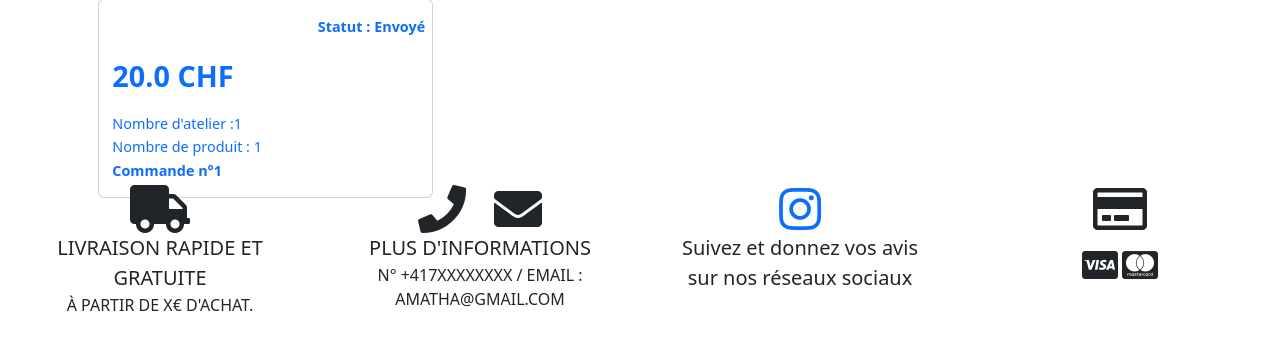
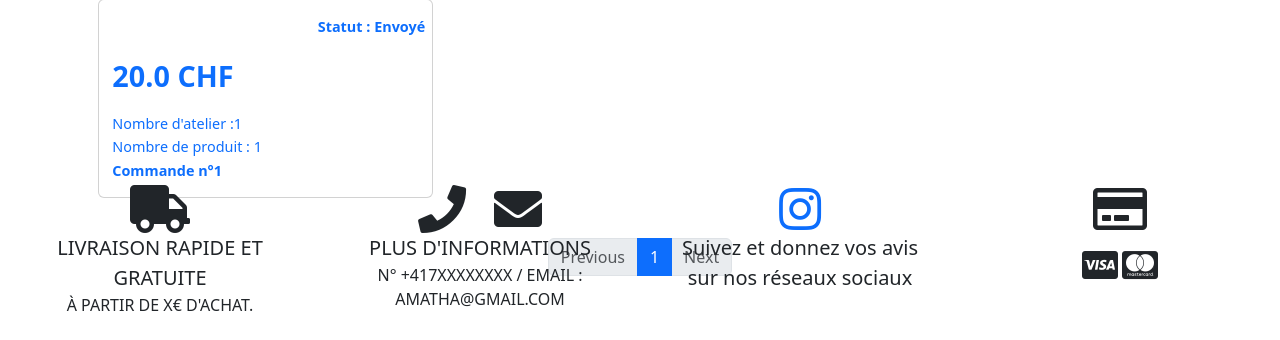
Before and after one commit to mymss/amathaTest, a Django app: page /commande in a window 1280 px wide. Shown: the part 467-807 px from the top of the page. Before the commit the page ends 778 px from the top, so only its background shows below. Run offline with Django 3.2, Linux system fonts and the light colour scheme; a user stored in the database is signed in; tables that the repository leaves empty hold one stand-in row (values such as "Sample post"); some libraries are stand-ins or nearby versions.

Commit message:
paginator commandes

```diff
--- a/shop/templates/shop/pages/commande.html
+++ b/shop/templates/shop/pages/commande.html
@@ -53,6 +53,51 @@
                 </div>
             {% endfor %}
         </div></div>
+    <br/>
+    <nav aria-label="Page navigation example">
+        <ul class="pagination justify-content-center">
+        {% if commandesPag.has_previous %}
+            <li class="page-item">
+            <a class="page-link" href="?page={{ commandesPag.previous_page_number }}">Previous</a>
+          </li>
+        {% else %}
+            <li class="page-item disabled">
+            <a class="page-link" href="#" tabindex="-1" aria-disabled="true">Previous</a>
+          </li>
+        {% endif %}
+
+        {% if commandesPag.number|add:'-4' > 1 %}
+            <li class="page-item"><a class="page-link" href="?page={{ commandesPag.number|add:'-5' }}">&hellip;</a></li>
+        {% endif %}
+
+        {% for i in commandesPag.paginator.page_range %}
+            {% if commandesPag.number == i %}
+                <li class="page-item active" aria-current="page">
+              <span class="page-link">
+                {{ i }}
+                <span class="sr-only">(current)</span>
+              </span>
+            </li>
+        {% elif i > commandesPag.number|add:'-5' and i < commandesPag.number|add:'5' %}
+                 <li class="page-item"><a class="page-link" href="?page={{ i }}">{{ i }}</a></li>
+            {% endif %}
+        {% endfor %}
+
+        {% if commandesPag.paginator.num_pages > commandesPag.number|add:'4' %}
+           <li class="page-item"><a class="page-link" href="?page={{ commandesPag.number|add:'5' }}">&hellip;</a></li>
+        {% endif %}
+
+        {% if commandesPag.has_next %}
+        <li class ="page-item">
+            <a class="page-link" href="?page={{ commandesPag.next_page_number }}">Next</a>
+        </li>
+        {% else %}
+        <li class ="page-item disabled">
+            <a class="page-link" href="#" tabindex="-1" aria-disabled="true">Next</a>
+        </li>
+        {% endif %}
+        </ul>
+    </nav>
 <br/><br/>
 
     {% include 'shop/layouts/footer_fixed.html' %}
--- a/shop/views.py
+++ b/shop/views.py
@@ -225,6 +225,10 @@ def detailsAtelier(request, id):
 def commande(request):
     infos = request.user.client
     commandes = Commande.objects.filter(clientId=infos.id)
+    paginator = Paginator(commandes, 6)
+    page_num = request.GET.get('page')
+    page_obj = paginator.get_page(page_num)
+
     totalProduit = 0
     totalAtelier = 0
     nmbrElementProduit = 0
@@ -264,6 +268,7 @@ def commande(request):
         'totalCommande': totalCommande,
         'listeNbrAtelier': listeNbrAtelier,
         'listeNbrProduit': listeNbrProduit,
+        'commandesPag': page_obj
     }
     return render(request, 'shop/pages/commande.html', context)
 
```
